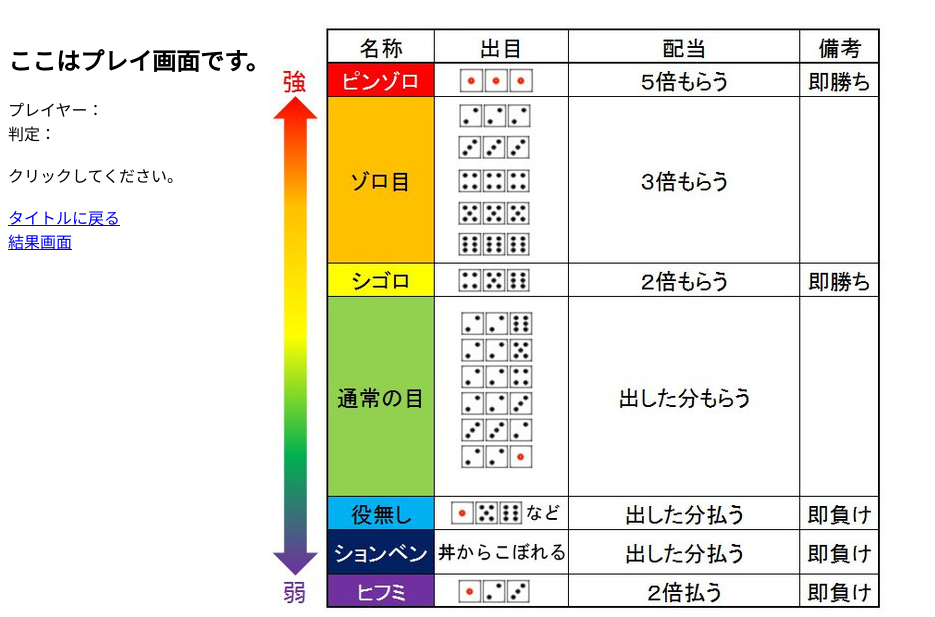
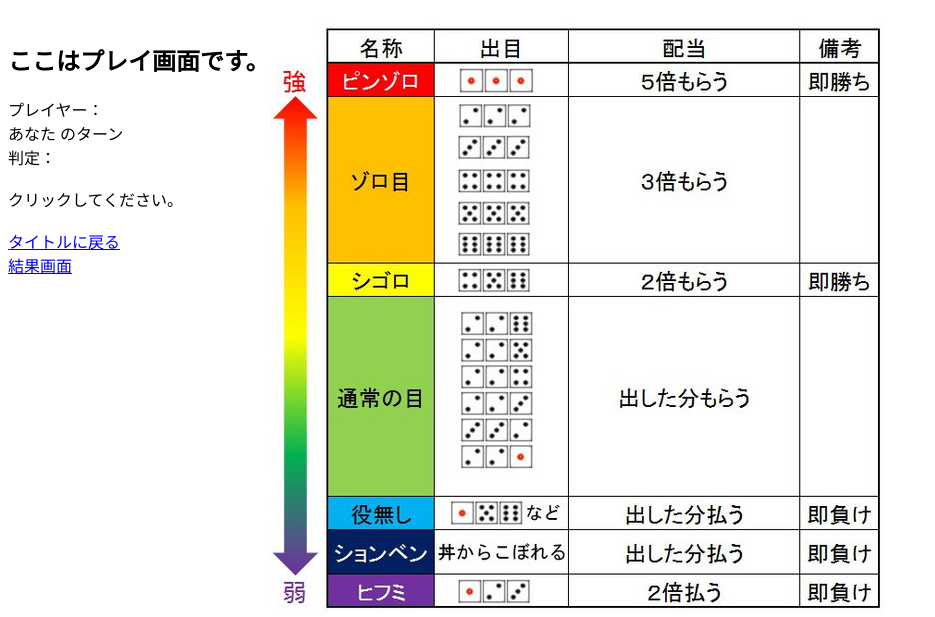
Before and after one commit to 2024AIT-OOP2-G15/Chinchirorin, a Flask app: template templates/game.html in a window 1280 px wide. Shown: the part 67-684 px from the top of the page, without its empty margins (0-935 px from the left). Run offline with Flask 3, Linux system fonts and the light colour scheme; the template is opened without the code that fills it, so the values that code supplies are empty.

Commit message:
[update] ターン切り替え（表示部分だけ）実装

```diff
--- a/static/scripts/game.js
+++ b/static/scripts/game.js
@@ -1,5 +1,27 @@
 // 仮で数字を送るだけの処理を書いています。
 
+// グローバル変数
+let turn = "あなた";
+
+// 初期化
+document.addEventListener('DOMContentLoaded', (event) => {
+  const turnDisp = document.getElementById("turn");
+  turnDisp.textContent = turn;
+});
+
+// ターン切り替え
+function toggleTurn() {
+  if (turn === "あなた") {
+    turn = "CPU";
+  } else if (turn === "CPU") {
+    turn = "あなた";
+  }
+
+  const turnDisp = document.getElementById("turn");
+  turnDisp.textContent = turn;
+}
+
+// サイコロの処理
 function roll() {
   // 3つの乱数を取得（１〜６）
   let rand1 = Math.floor(Math.random() * 6) + 1;
@@ -17,29 +39,37 @@ function roll() {
     rand3 = 0; // 0が飛び出した判定
   }
 
-  const yaku = hantei(rand1, rand2, rand3)
+  // 役判定
+  const yaku = hantei(rand1, rand2, rand3);
+
+  // ターン切り替え
+  toggleTurn();
 
   // HTMLに表示
   const diceDisp = document.getElementById("number");
   diceDisp.textContent = `${rand1} ${rand2} ${rand3}`;
 
-  const hanteiDisp = document.getElementById('hantei');
+  const hanteiDisp = document.getElementById("hantei");
   hanteiDisp.textContent = yaku;
 }
 
+// 役判定
 function hantei(num1, num2, num3) {
-
   if (num1 === 0 || num2 === 0 || num3 === 0) {
     return "ションベン";
   } else if (num1 === 1 && num2 === 1 && num3 === 1) {
     return "ピンゾロ";
   } else if (num1 === num2 && num1 === num3 && num2 === num3) {
     return "ゾロ目";
-  } else if ([num1, num2, num3].sort((a, b) => a - b).toString() === [4, 5, 6].toString()){
+  } else if (
+    [num1, num2, num3].sort((a, b) => a - b).toString() === [4, 5, 6].toString()
+  ) {
     return "シゴロ";
   } else if (num1 === num2 || num1 === num3 || num2 === num3) {
-    return "通常の目"
-  } else if ([num1, num2, num3].sort((a, b) => a - b).toString() === [1, 2, 3].toString()) {
+    return "通常の目";
+  } else if (
+    [num1, num2, num3].sort((a, b) => a - b).toString() === [1, 2, 3].toString()
+  ) {
     return "ヒフミ";
   }
 
--- a/templates/game.html
+++ b/templates/game.html
@@ -16,6 +16,11 @@
             <div>
                 <h2>ここはプレイ画面です。</h2>
                 <div>プレイヤー：{{name}}</div>
+
+                <div>
+                    <span id="turn"></span>
+                    のターン
+                </div>
 
                 <div>
                     判定：
```
